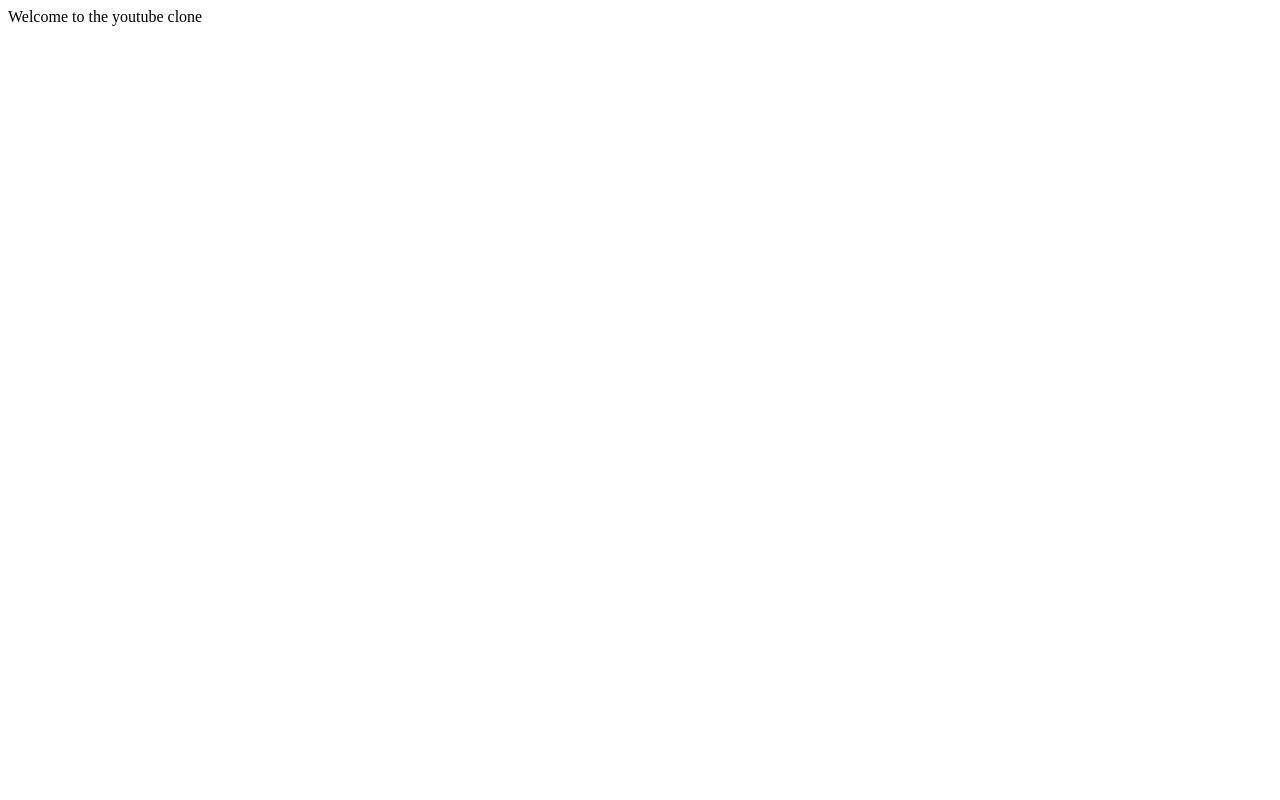
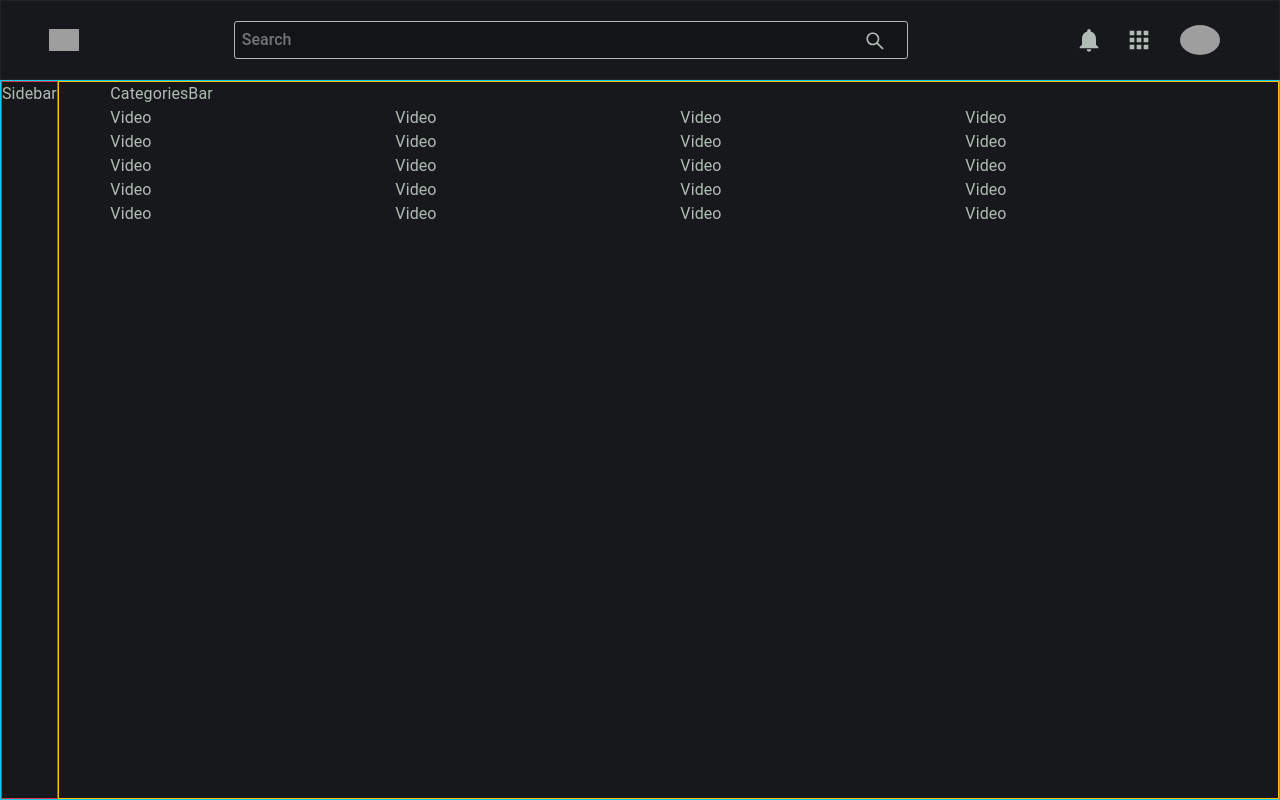
Before and after one commit to Heir1/youtube-clone, a React (Create React App) app: page / in a window 1280 px wide. Built offline with nearby package versions, Linux system fonts and the light colour scheme; grey boxes are pictures that could not be loaded.

Commit message:
end of header design

```diff
--- a/src/App.jsx
+++ b/src/App.jsx
@@ -1,10 +1,22 @@
 import React from 'react'
+import { Container } from 'react-bootstrap';
+import Header from './Components/Header/Header';
+import Sidebar from './Components/Siderbar/Sidebar';
+import { HomeScreen } from './screens/homeScreen/HomeScreen';
+import './_app.scss';
+
 
 const App = () =>{
   return (
-    <div>
-        Welcome to the youtube clone
-    </div>
+    <>
+        <Header/>
+        <div className='app__container border border-info'>
+            <Sidebar/>
+            <Container fluid className='app__main border border-warning' >
+                <HomeScreen/>
+            </Container>
+        </div>
+    </>
   )
 }
 
--- a/src/Components/CategoriesBar/CategoriesBar.jsx
+++ b/src/Components/CategoriesBar/CategoriesBar.jsx
@@ -3,8 +3,8 @@ import './_categoriesBar.scss'
 
 export const CategoriesBar = () => {
   return (
-    <div>C
-        ategoriesBar
+    <div>
+        CategoriesBar
     </div>
   )
 }
--- a/src/Components/Header/Header.jsx
+++ b/src/Components/Header/Header.jsx
@@ -1,10 +1,36 @@
 import React from 'react'
 import './_header.scss';
 
+import {FaBars} from "react-icons/fa";
+import { AiOutlineSearch } from "react-icons/ai";
+import { MdNotifications, MdApps } from "react-icons/md";
+
 const Header = () => {
   return (
-    <div>
-        Header
+    <div className='border border-dark header'>
+        <FaBars className='header__menu' size={26} />
+        <img
+            src='http://pngimg.com/uploads/youtube/youtube_PNG2.png'
+            alt=""
+            className="header__logo"
+        />
+
+        <form>
+            <input type="text" placeholder='Search' />
+            <button type='submit'>
+                <AiOutlineSearch size={22} />
+            </button>
+        </form>
+
+        <dic className="header__icons">
+            <MdNotifications size={28} />
+            <MdApps size={28} />
+            <img
+                src='https://www.pngkey.com/png/full/114-1149878_setting-user-avatar-in-specific-size-without-breaking.png'
+                alt='avatar'
+            />
+        </dic>
+
     </div>
   )
 }
--- a/src/Components/Header/_header.scss
+++ b/src/Components/Header/_header.scss
@@ -0,0 +1,90 @@
+@import "../../_base.scss";
+
+.header{
+    display: flex;
+    justify-content: space-between;
+    align-items: center;
+    padding: 1rem 3rem;
+    background-color: $black-primary;
+    height: 10vh;
+    width: 100%;
+
+    &__menu{
+        display: none;
+    }
+    &__logo{
+        width: 30px;
+        height: 30px;
+        object-fit: contain;
+        display: block;
+    }
+
+    form{
+        flex: 0.6;
+        display: flex;
+        padding: 0.1rem;
+        margin: 0 1rem;
+        border-radius: 3px;
+        border: 1.2px solid;
+        background-color: $black-secondary;
+
+        input{
+            width: 100%;
+            border: none;
+            font-weight: 500;
+            background: transparent;
+            padding: 0.3rem;
+            color: $text-color;
+
+            &:focus{
+                outline: none;
+            }
+        }
+
+        button{
+            padding: 0 1.25rem;
+            color: $text-color;
+            background: transparent;
+            border: none;
+            &:focus{
+                border: none;
+            }
+        }
+    }
+
+
+    &__icons{
+        flex: 0.15;
+        display: flex;
+        justify-content: space-around;
+        align-items: center;
+        img{
+            border-radius: 50%;
+            width: 40px;
+            object-fit: contain;
+            margin-left: 5px;
+        }
+    }
+
+
+}
+
+@media (max-width: $breakpoint-small){
+    .header{
+        padding: 1rem;
+
+        form{
+            flex:1;
+        }
+
+        &__menu{
+            display: block;
+        }
+        &__logo{
+            display: none;
+        }
+        &__icons > *:not(img){
+            display: none;
+        }
+    }
+}
--- a/src/Components/Siderbar/Sidebar.jsx
+++ b/src/Components/Siderbar/Sidebar.jsx
@@ -3,7 +3,7 @@ import './_sidebar.scss';
 
 const Sidebar = () => {
   return (
-    <div>
+    <div className='border border-danger'>
         Sidebar
     </div>
   )
--- /dev/null
+++ b/src/_app.scss
@@ -0,0 +1,4 @@
+.app__container{
+    display: flex;
+    height: 90vh;
+}
--- /dev/null
+++ b/src/_base.scss
@@ -0,0 +1,24 @@
+@import url('https://fonts.googleapis.com/css2?family=Inter:wght@100&display=swap');
+
+$text-color: #b1bdb4;
+
+$black-primary: #16181b;
+$black-secondary: #121417;
+$border-color: #4c4c4c;
+
+$breakpoint-medium: 1224px;
+$breakpoint-small: 520px;
+
+*{
+    margin: 0;
+    padding: 0;
+    box-sizing: border-box;
+}
+
+body{
+    background: $black-primary;
+    background-attachment: fixed;
+    color: $text-color;
+    font-family: "Roboto", sans-serif;
+    letter-spacing: 0.1px;
+}
--- a/src/index.js
+++ b/src/index.js
@@ -1,6 +1,8 @@
 import React from 'react';
 import ReactDOM from 'react-dom/client';
 import App from './App';
+import "bootstrap/dist/css/bootstrap.min.css";
+import "./_base.scss";
 
 const root = ReactDOM.createRoot(document.getElementById('root'));
 root.render(
--- a/src/screens/homeScreen/HomeScreen.jsx
+++ b/src/screens/homeScreen/HomeScreen.jsx
@@ -0,0 +1,19 @@
+import React from 'react'
+import { Col, Container, Row } from 'react-bootstrap'
+import { CategoriesBar } from '../../Components/CategoriesBar/CategoriesBar'
+import { Video } from '../../Components/Video/Video'
+
+export const HomeScreen = () => {
+  return (
+    <Container>
+        <CategoriesBar/>
+        <Row>
+            {[...new Array(20)].map(() => (
+                <Col lg={3} md={4}>
+                    <Video/>
+                </Col>
+            ))}
+        </Row>
+    </Container>
+  )
+}
```
